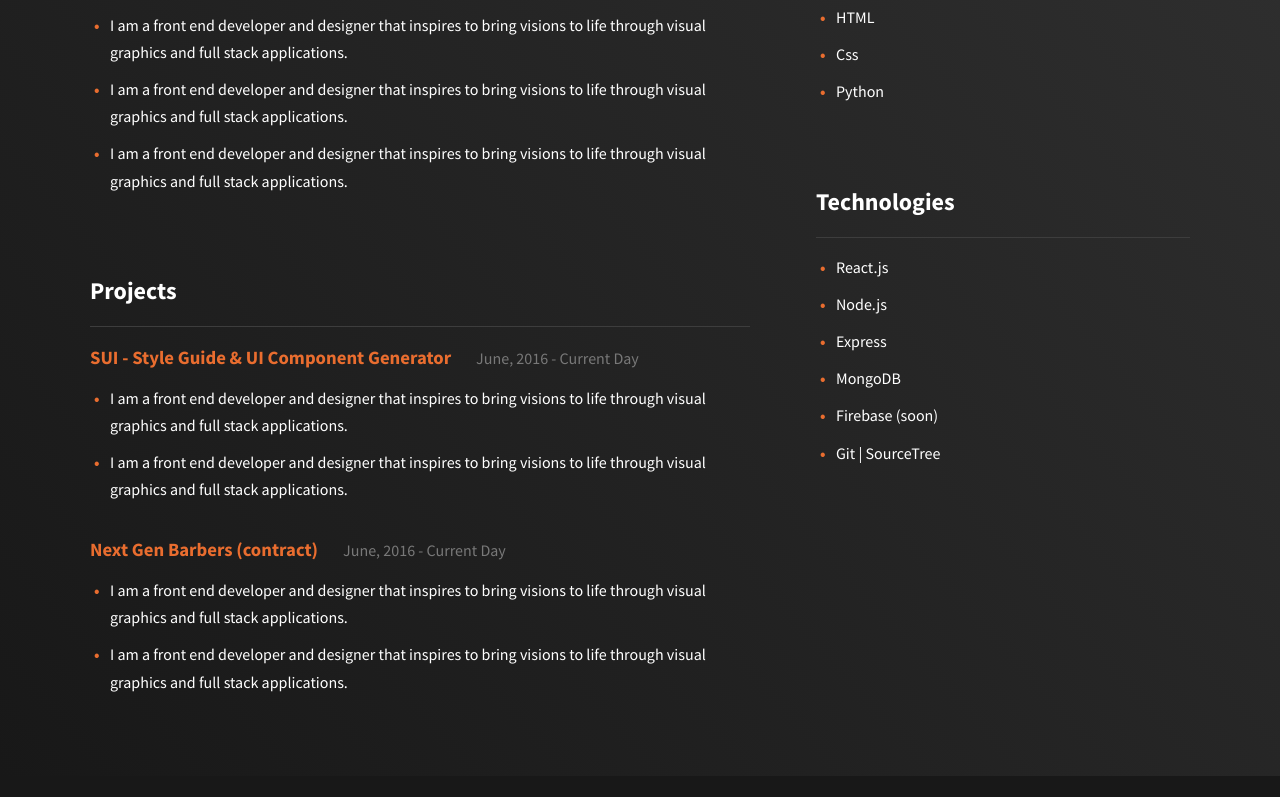
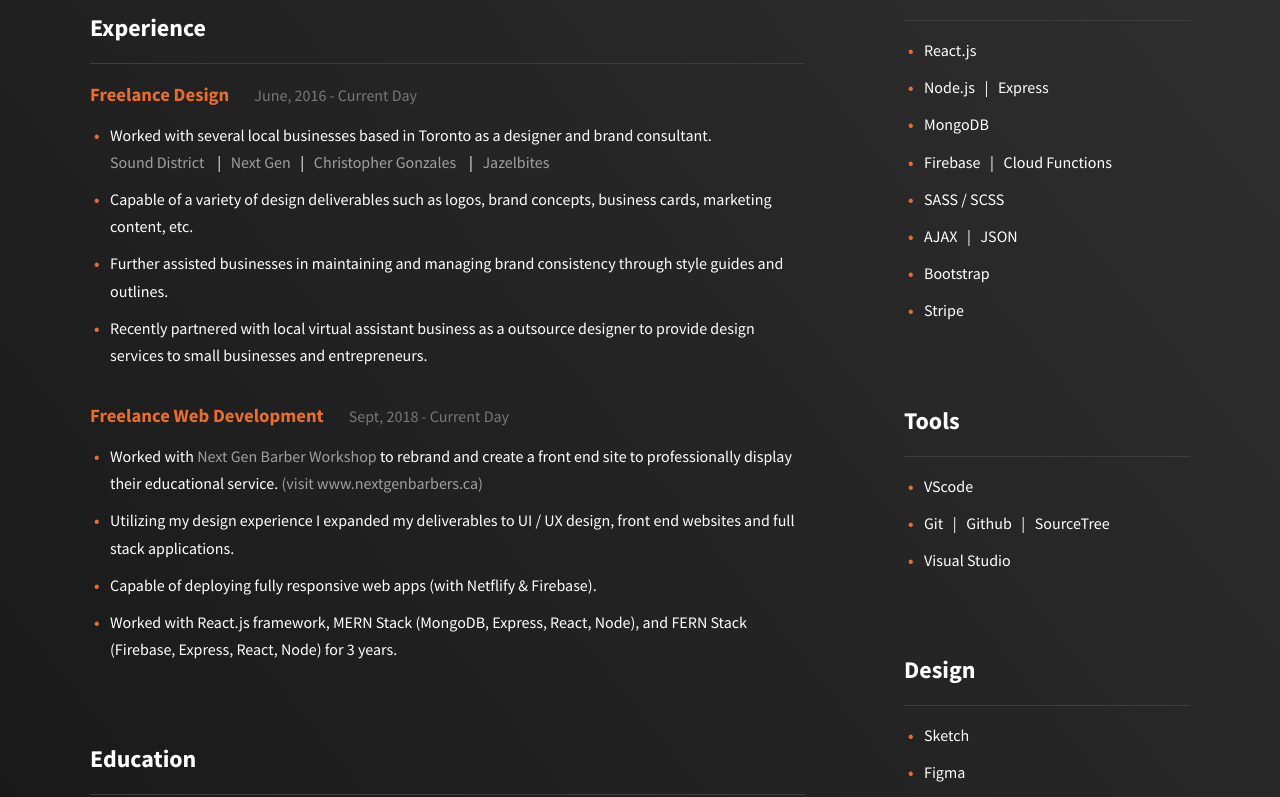
Before and after one commit to ridgereventar/ridgesite, a React (Create React App) app: page /about in a window 1280 px wide. Shown: the part 645-1442 px from the top of the page. Built offline with nearby package versions, Linux system fonts and the light colour scheme; what react-in-viewport would draw is missing.

Commit message:
updated About page content

```diff
--- a/src/pages/About.js
+++ b/src/pages/About.js
@@ -1,4 +1,5 @@
 import React, {useState, useEffect, useRef} from 'react';
+import {NavLink} from "react-router-dom";
 import Lottie from 'lottie-web-react';
 import { Fade } from "react-reveal";
 
@@ -30,60 +31,87 @@ const About = (props) => {
                     <div className="about-col1">
                         <Fade>
                             <div className="about-section">
+                                <h2>About Me</h2>
+                                <p>
+                                    Computer Science Graduate. Seven years experience in freelance design. Six years experience in modern web development practices, front end design, and full stack applications. Assisted businesses in representing their brand through cutting edge designs and quality deliverables.
+                                    <br/><br/>
+                                    As a developer and designer, I strive to provide both professional work and exceptional customer experience. I look to continue my work in a positive work environment where the opportunity to expand my skills and toolset exists through communication, teamwork, and consistent learning.
+
+                                </p>
+                            </div>
+                        </Fade>
+                        <Fade>
+                            <div className="about-section">
                                 <h2>Experience</h2>
-                                <h3>Free Lance Graphic Design</h3>
+                                <h3>Freelance Design</h3>
                                 <span>June, 2016 - Current Day</span>
                                 <ul>
-                                    <li>I am a front end developer and designer that inspires to bring visions to life through visual graphics and full stack applications.</li>
-                                    <li>I am a front end developer and designer that inspires to bring visions to life through visual graphics and full stack applications.</li>
-                                    <li>I am a front end developer and designer that inspires to bring visions to life through visual graphics and full stack applications.</li>
+                                    <li>
+                                        Worked with several local businesses based in Toronto as a designer and brand consultant.
+                                        <br/>
+                                        <NavLink className="about-proj-link" to="/sounddistrict"> Sound District</NavLink> &nbsp;&nbsp; | &nbsp;&nbsp;
+                                        <NavLink className="about-proj-link" to="/nextgen">Next Gen</NavLink>&nbsp;&nbsp; | &nbsp;&nbsp;
+                                        <NavLink className="about-proj-link" to="/cg">Christopher Gonzales</NavLink> &nbsp;&nbsp; | &nbsp;&nbsp;
+                                        <NavLink className="about-proj-link" to="/jazelbites">Jazelbites</NavLink>
+                                    </li>
+                                    <li>
+                                        Capable of a variety of design deliverables such as logos, brand concepts, business cards, marketing content, etc.
+                                    </li>
+                                    <li>
+                                        Further assisted businesses in maintaining and managing brand consistency through style guides and outlines.
+                                    </li>
+                                    <li>
+                                        Recently partnered with local virtual assistant business as a outsource designer to provide design services to small businesses and entrepreneurs.
+                                    </li>
+
                                 </ul>
-                                <h3>Free Lance Front End Development (contract)</h3>
-                                <span>June, 2016 - Current Day</span>
+                                <h3>Freelance Web Development</h3>
+                                <span>Sept, 2018 - Current Day</span>
                                 <ul>
-                                    <li>I am a front end developer and designer that inspires to bring visions to life through visual graphics and full stack applications.</li>
-                                    <li>I am a front end developer and designer that inspires to bring visions to life through visual graphics and full stack applications.</li>
-                                    <li>I am a front end developer and designer that inspires to bring visions to life through visual graphics and full stack applications.</li>
+                                    <li>
+                                        Worked with <NavLink className="about-proj-link" to="/nextgen">Next Gen Barber Workshop</NavLink> to rebrand and create a front end site to professionally display their educational service.
+                                        <a className="about-proj-link" href="https://www.nextgenbarbers.ca/" target="_blank"> (visit www.nextgenbarbers.ca)</a>
+                                    </li>
+                                    <li>
+                                        Utilizing my design experience I expanded my deliverables to UI / UX design, front end websites and full stack applications.
+                                    </li>
+                                    <li>
+                                        Capable of deploying fully responsive web apps (with Netflify & Firebase).
+                                    </li>
+                                    <li>
+                                        Worked with React.js framework, MERN Stack (MongoDB, Express, React, Node), and FERN Stack (Firebase, Express, React, Node) for 3 years.
+                                    </li>
                                 </ul>
                             </div>
                         </Fade>
                         <Fade>
                             <div className="about-section">
-                                <h2>Projects</h2>
-                                <h3>SUI - Style Guide & UI Component Generator</h3>
-                                <span>June, 2016 - Current Day</span>
-                                <ul>
-                                    <li>I am a front end developer and designer that inspires to bring visions to life through visual graphics and full stack applications.</li>
-                                    <li>I am a front end developer and designer that inspires to bring visions to life through visual graphics and full stack applications.</li>
-                                </ul>
-                                <h3>Next Gen Barbers (contract)</h3>
-                                <span>June, 2016 - Current Day</span>
-                                <ul>
-                                    <li>I am a front end developer and designer that inspires to bring visions to life through visual graphics and full stack applications.</li>
-                                    <li>I am a front end developer and designer that inspires to bring visions to life through visual graphics and full stack applications.</li>
-                                </ul>
+                                <h2>Education</h2>
+                                <h3>Ontario Tech University</h3>
+                                <span>June, 2016 - Apr, 2021</span>
+                                <p>B.S. (Honours) in Computer Science with distinction</p>
                             </div>
                         </Fade>
                     </div>
 
                     <div className="about-col2">
-                        <Fade>
+                        {/* <Fade>
                             <div className="about-section">
                                 <h2>Education</h2>
                                 <h3>Ontario Tech University</h3>
-                                <span>June, 2016 - Jan, 2021</span>
-                                <p>B.S. in Computer Science w/ honors and distinction</p>
+                                <span>June, 2016 - Apr, 2021</span>
+                                <p>B.S. (Honours) in Computer Science with distinction</p>
                             </div>
-                        </Fade>
+                        </Fade> */}
                         <Fade>
                             <div className="about-section">
                                 <h2>Languages</h2>
                                 <ul>
                                     <li>Java</li>
                                     <li>JavaScript</li>
-                                    <li>HTML</li>
-                                    <li>Css</li>
+                                    <li>HTML &nbsp; | &nbsp; CSS</li>
                                     <li>Python</li>
+                                    <li>C++</li>
                                 </ul>
                             </div>
                         </Fade>
@@ -92,11 +120,33 @@ const About = (props) => {
                                 <h2>Technologies</h2>
                                 <ul>
                                     <li>React.js</li>
-                                    <li>Node.js</li>
-                                    <li>Express</li>
+                                    <li>Node.js &nbsp; | &nbsp; Express</li>
                                     <li>MongoDB</li>
-                                    <li>Firebase (soon) </li>
-                                    <li>Git | SourceTree</li>
+                                    <li>Firebase &nbsp; | &nbsp; Cloud Functions</li>
+                                    <li>SASS / SCSS</li>
+                                    <li>AJAX &nbsp; | &nbsp; JSON</li>
+                                    <li>Bootstrap</li>
+                                    <li>Stripe</li>
+                                </ul>
+                            </div>
+                        </Fade>
+                        <Fade>
+                            <div className="about-section">
+                                <h2>Tools</h2>
+                                <ul>
+                                    <li>VScode</li>
+                                    <li>Git &nbsp; | &nbsp; Github &nbsp; | &nbsp; SourceTree</li>
+                                    <li>Visual Studio</li>
+                                </ul>
+                            </div>
+                        </Fade>
+                        <Fade>
+                            <div className="about-section">
+                                <h2>Design</h2>
+                                <ul>
+                                    <li>Sketch</li>
+                                    <li>Figma</li>
+                                    <li>Illustrator &nbsp; | &nbsp; Photoshop &nbsp; | &nbsp; After Effects</li>
                                 </ul>
                             </div>
                         </Fade>
--- a/src/styles/_about.scss
+++ b/src/styles/_about.scss
@@ -19,10 +19,10 @@
     display: flex;
     justify-content: space-between;
     .about-col1 {
-        width: 60%;
+        width: 65%;
     }
     .about-col2 {
-        width: 34%;
+        width: 26%;
     }
 }
 
@@ -76,3 +76,10 @@
         }
     }
 }
+
+.about-proj-link {
+    color: #A0A0A0;
+    &:hover{
+        color:#E96D2F;
+    }
+}
--- a/src/styles/styles.css
+++ b/src/styles/styles.css
@@ -568,11 +568,11 @@
 }
 
 .about-content .about-col1 {
-  width: 60%;
+  width: 65%;
 }
 
 .about-content .about-col2 {
-  width: 34%;
+  width: 26%;
 }
 
 .about-section {
@@ -643,6 +643,14 @@
   }
 }
 
+.about-proj-link {
+  color: #A0A0A0;
+}
+
+.about-proj-link:hover {
+  color: #E96D2F;
+}
+
 .contact-container {
   width: 100%;
   height: 100vh;
```
Also changed, not shown: 2 other files (tests, documents, lock files or other folders).
